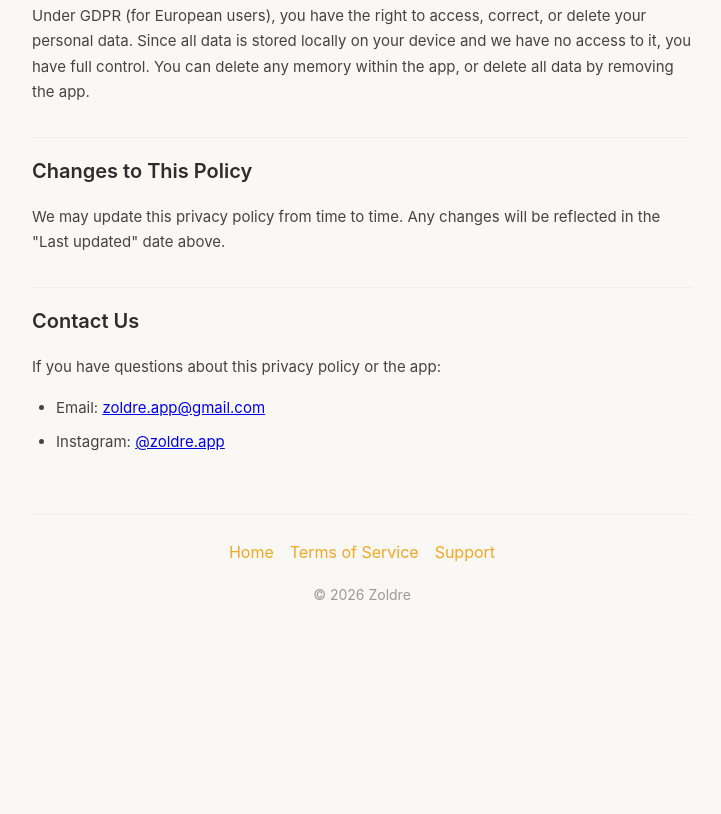
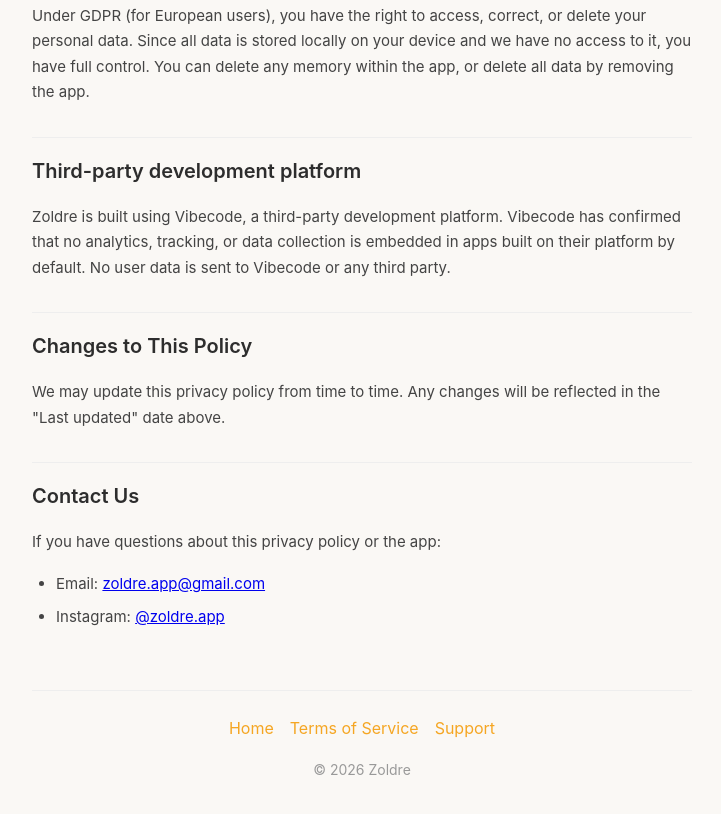
Before and after one commit to zoldreapp/zoldre, a plain HTML site: page privacy.html in a window 1280 px wide. Shown: the part 2514-3328 px from the top of the page, without its empty margins (278-999 px from the left). Before the commit the page ends 3168 px from the top, so only its background shows below. Drawn offline with Linux system fonts and the light colour scheme.

Commit message:
Update privacy.html
Zoldre is built using Vibecode, a third-party development platform. Vibecode has confirmed that no analytics, tracking, or data collection is embedded in apps built on their platform by default. No user data is sent to Vibecode or any third party.

```diff
--- a/privacy.html
+++ b/privacy.html
@@ -246,6 +246,9 @@
             <h2>Your Rights (GDPR)</h2>
             <p>Under GDPR (for European users), you have the right to access, correct, or delete your personal data. Since all data is stored locally on your device and we have no access to it, you have full control. You can delete any memory within the app, or delete all data by removing the app.</p>
 
+            <h2>Third-party development platform</h2>
+            <p>Zoldre is built using Vibecode, a third-party development platform. Vibecode has confirmed that no analytics, tracking, or data collection is embedded in apps built on their platform by default. No user data is sent to Vibecode or any third party.</p>
+
             <h2>Changes to This Policy</h2>
             <p>We may update this privacy policy from time to time. Any changes will be reflected in the "Last updated" date above.</p>
 
```
